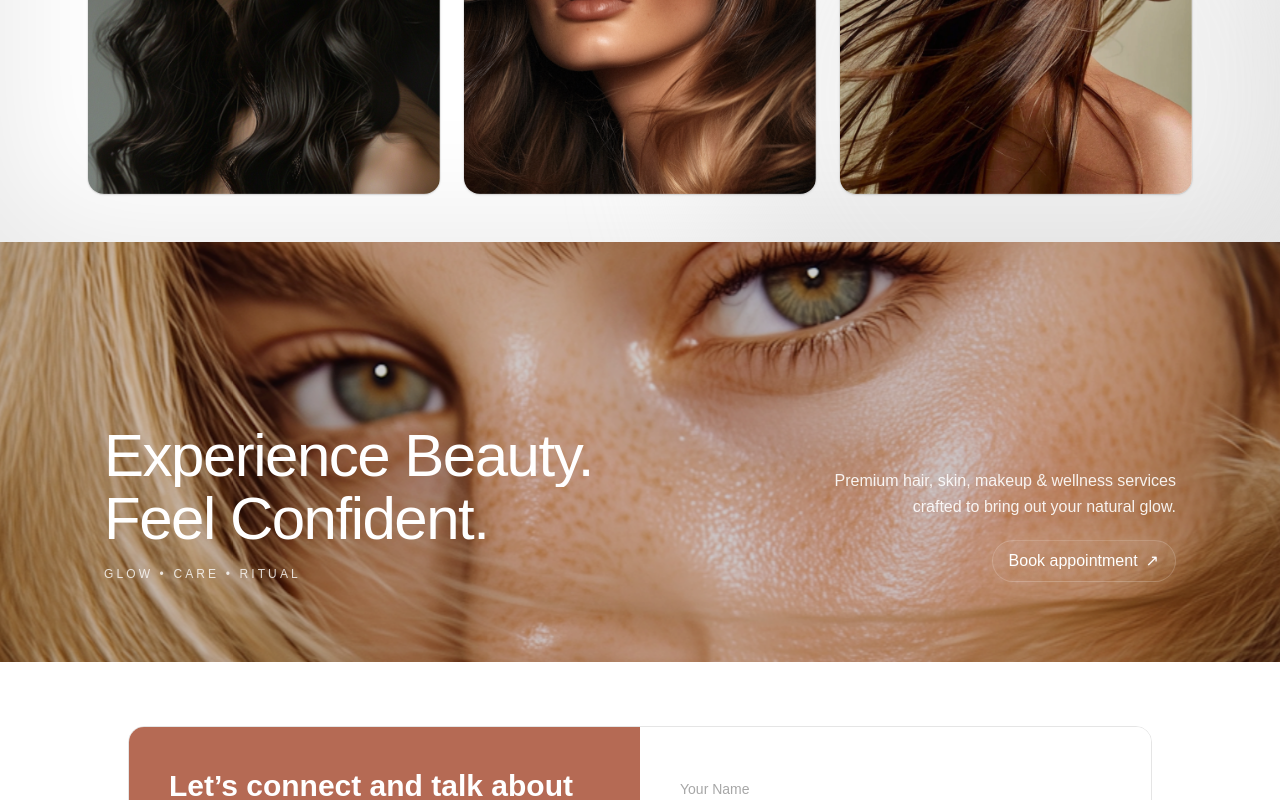
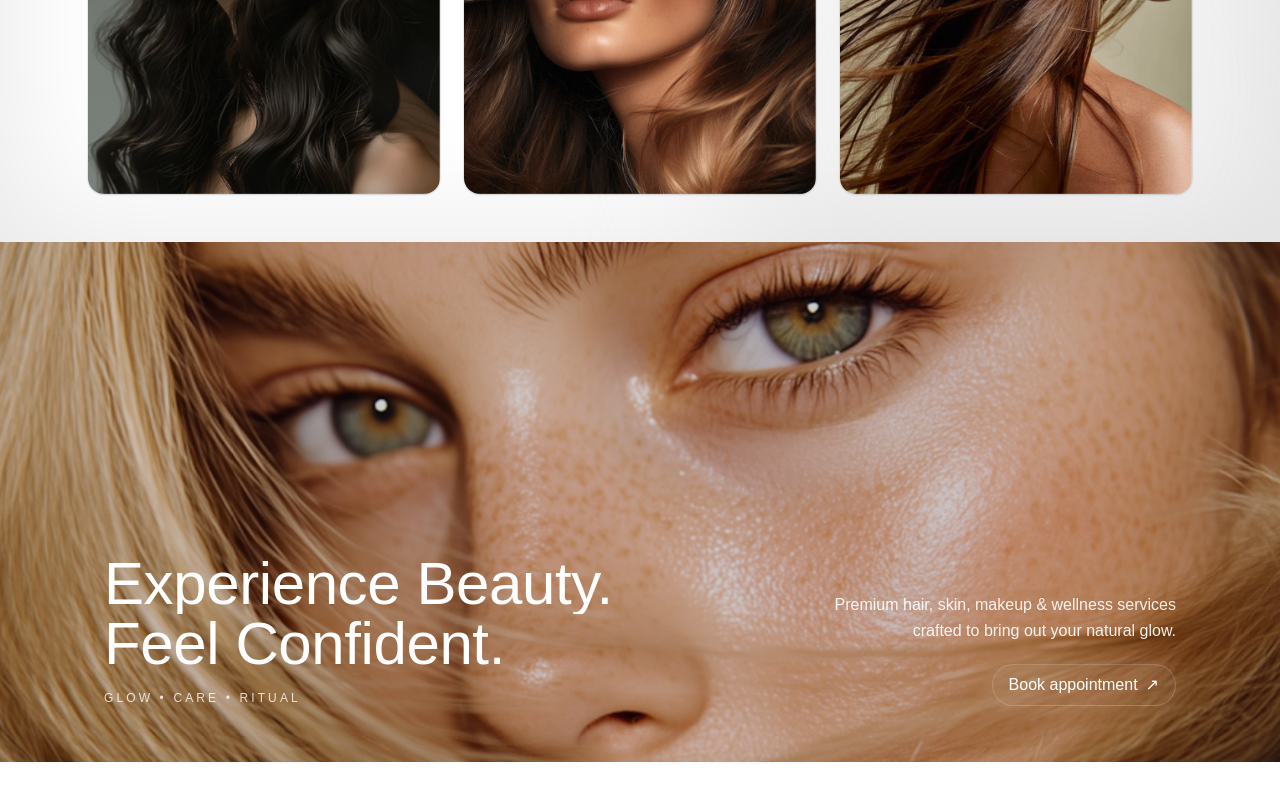
Before and after one commit to metamaster01/Beauty-channel, a Next.js app: page / in a window 1280 px wide. Shown: the part 5380-6180 px from the top of the page. Built offline with nearby package versions, Linux system fonts and the light colour scheme.

Commit message:
responsivness

```diff
--- a/components/appoinment.tsx
+++ b/components/appoinment.tsx
@@ -17,6 +17,7 @@ export default function AppointmentHero({
   const [inView, setInView] = useState(false);
 
   const uid = useId().replace(/:/g, "");
+
   useEffect(() => {
     const el = sectionRef.current;
     if (!el) return;
@@ -168,18 +169,31 @@ export default function AppointmentHero({
         />
       </div>
 
-      {/* Content */}
-      <div className="relative mx-auto flex min-h-[320px] max-w-6xl items-end justify-between gap-10 px-6 py-10 md:min-h-[420px] md:px-10 md:py-14">
-        <div className="max-w-xl pb-2 md:pb-6">
-          <h1 className="text-white text-4xl leading-[1.05] tracking-tight md:text-6xl">
+      {/* Content (Responsive) */}
+      <div
+        className="
+          relative mx-auto max-w-6xl
+          px-5 sm:px-6 md:px-10
+          pt-10 pb-10 sm:pt-12 sm:pb-12 md:pt-14 md:pb-14
+          min-h-[380px] sm:min-h-[420px] md:min-h-[520px]
+          flex flex-col md:flex-row
+          items-center md:items-end
+          justify-between
+          gap-8 md:gap-10
+          text-center md:text-left
+        "
+      >
+        {/* Left headline */}
+        <div className="w-full md:w-auto max-w-xl">
+          <h1 className="text-white tracking-tight leading-[1.05]">
             <span
-              className={`beauty_${uid}_wipe ${inView ? "is-inview" : ""} block`}
+              className={`beauty_${uid}_wipe ${inView ? "is-inview" : ""} block text-4xl sm:text-5xl md:text-6xl`}
               style={{ animationDelay: "60ms" }}
             >
               Experience Beauty.
             </span>
             <span
-              className={`beauty_${uid}_wipe ${inView ? "is-inview" : ""} block`}
+              className={`beauty_${uid}_wipe ${inView ? "is-inview" : ""} block text-4xl sm:text-5xl md:text-6xl`}
               style={{ animationDelay: "190ms" }}
             >
               Feel Confident.
@@ -194,9 +208,10 @@ export default function AppointmentHero({
           </div>
         </div>
 
-        <div className="ml-auto max-w-sm pb-2 text-right md:pb-6">
+        {/* Right copy + CTA */}
+        <div className="w-full md:w-auto max-w-md md:max-w-sm md:ml-auto md:text-right">
           <p
-            className={`beauty_${uid}_reveal ${inView ? "is-inview" : ""} text-white/90 text-sm leading-relaxed md:text-base`}
+            className={`beauty_${uid}_reveal ${inView ? "is-inview" : ""} text-white/90 text-sm sm:text-base leading-relaxed`}
             style={{ animationDelay: "420ms" }}
           >
             Premium hair, skin, makeup &amp; wellness services crafted to bring out your natural
@@ -204,13 +219,13 @@ export default function AppointmentHero({
           </p>
 
           <div
-            className={`beauty_${uid}_reveal ${inView ? "is-inview" : ""} mt-5 flex justify-end`}
+            className={`beauty_${uid}_reveal ${inView ? "is-inview" : ""} mt-5 flex justify-center md:justify-end`}
             style={{ animationDelay: "520ms" }}
           >
             <button
               type="button"
               onClick={onBookClick}
-              className="group relative inline-flex items-center gap-2 text-white text-sm md:text-base rounded-full px-4 py-2 transition-transform duration-200 hover:-translate-y-0.5 active:translate-y-0"
+              className="group relative inline-flex items-center gap-2 text-white text-sm sm:text-base rounded-full px-4 py-2 transition-transform duration-200 hover:-translate-y-0.5 active:translate-y-0"
               style={{
                 animation: inView ? `beauty_${uid}_ctaPulse 2.8s ease-in-out infinite` : undefined,
                 backdropFilter: "blur(6px)",
```
